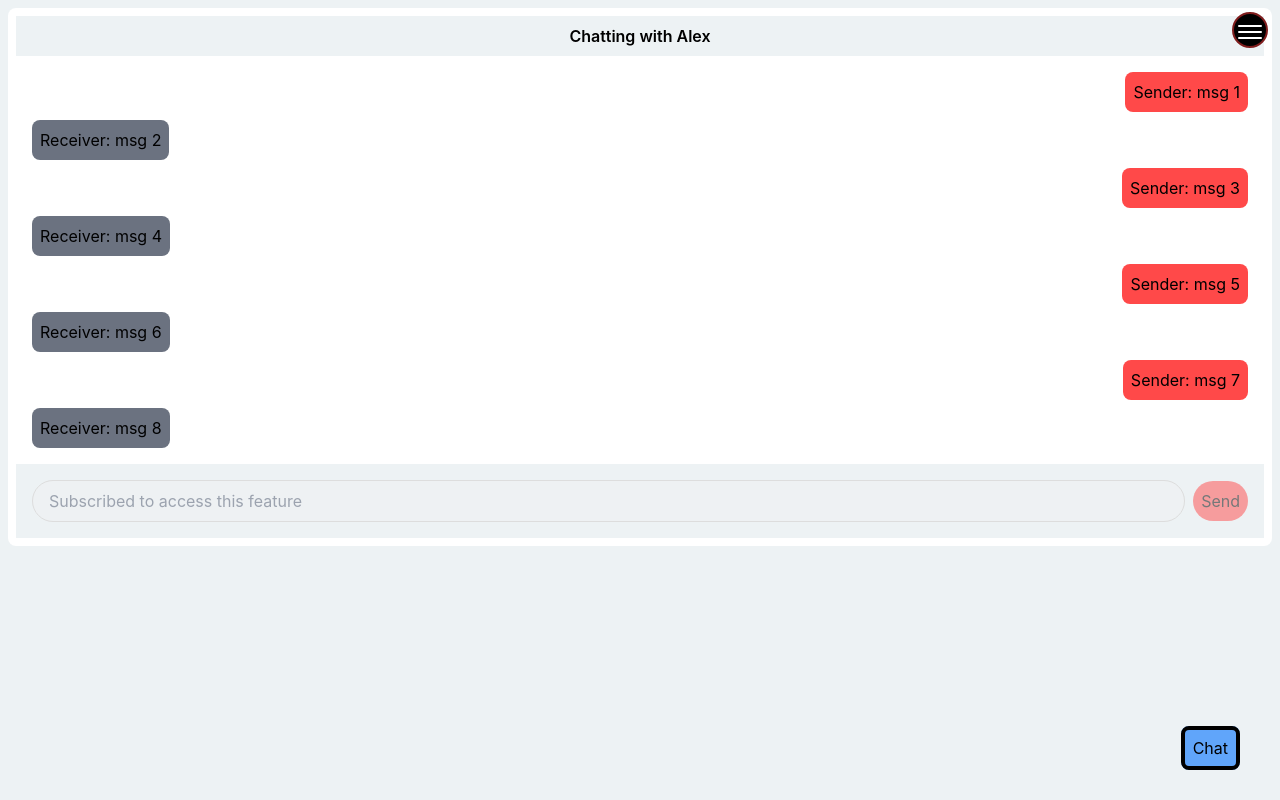
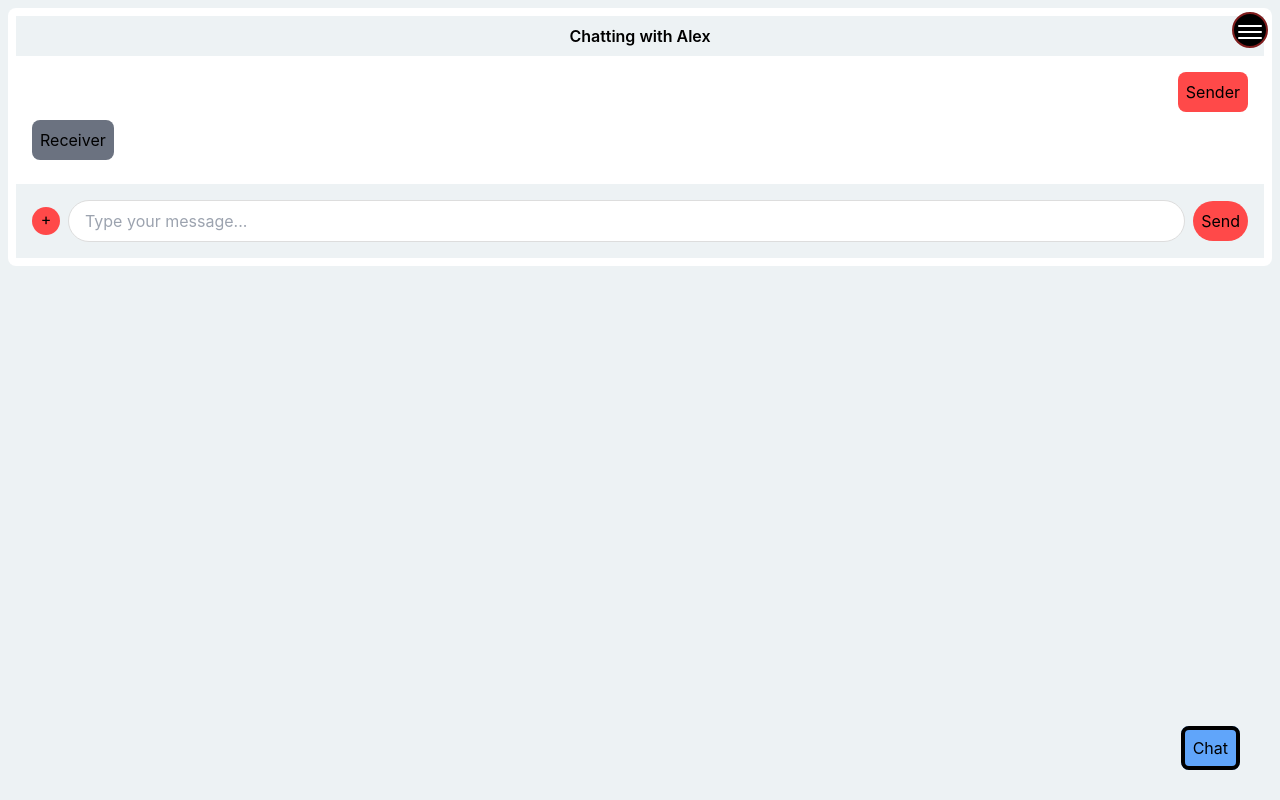
Before and after one commit to kyperbelt/adapted-strength, a React (Create React App) app in the folder frontend/adapted_strength-app/: page /chat in a window 1280 px wide. Built offline with nearby package versions, Linux system fonts and the light colour scheme.

Commit message:
[ADAPTEDS-67 Frontend Chat Video integration (#67)
* Added button to allow for file uploads

* Added functionality for sending dynamic text

* Chat demo

* Finished video functionality

```diff
--- a/frontend/adapted_strength-app/src/pages/Chat.jsx
+++ b/frontend/adapted_strength-app/src/pages/Chat.jsx
@@ -1,3 +1,6 @@
+import {useState} from "react";
+import ReactPlayer from "react-player";
+
 function RightMessage({...props})
 {
     return (
@@ -20,74 +23,75 @@ function LeftMessage({...props})
     )
 }
 
-function Subscribed()
+function IsSubscribed(subscription)
 {
-    return (
-        <>
-            <input type="text" placeholder="Type your message..." className="flex-1 border rounded-full px-4 py-2 focus:outline-none"/>
-            <button className="rounded-full bg-custom-red block p-2 ml-2 hover:bg-custom-dark-red">Send</button>
-        </>
-    );
+    return subscription > 0;
 }
 
-function NotSubscribed()
+export default function Chat()
 {
-    return (
-        <>
-            <input type="text" placeholder="Subscribed to access this feature" className="flex-1 border rounded-full px-4 py-2 focus:outline-none" disabled/>
-            <button className="rounded-full bg-custom-red block p-2 ml-2 cursor-not-allowed opacity-50" disabled>Send</button>
-        </>
-    );
-}
+    const [msg, setMsg] = useState("");
+    const [list, setList] = useState([]);
+    const [videoFilePath, setVideoFilePath] = useState("");
+    let subscription = IsSubscribed(1);
 
-function ChatBox({...props})
-{
-    const isSubscribed = props.isSubscribed;
+    const change = event => {
+        setMsg(event.target.value)
+    }
 
-    if(isSubscribed)
-    {
-        return <Subscribed/>;
+    const addToList = () => {
+        let tempList = list;
+
+        if(videoFilePath != "")
+        {
+            tempList.push(<ReactPlayer url={videoFilePath} controls={true} width="100%" height="100%"/>)
+        }
+
+        if(msg != "")
+        {
+            tempList.push(msg);
+        }
+
+        setList(tempList);
+        setMsg("");
+        setVideoFilePath("");
     }
-    return <NotSubscribed/>;
-}
 
-export default function Chat() {
+    const handleVideoUpload = event => {
+        setVideoFilePath(URL.createObjectURL(event.target.files[0]))
+    }
+
     return (
         <div className="bg-white m-2 rounded-lg p-2">
             <div className="font-semibold bg-custom-gray p-2">
                 Chatting with Alex
             </div>
             <div className="flex-1 overflow-y-auto p-4">
-                <div className="flex flex-col space-y-2">
+                <div className="flex flex-col space-y-2" id="a">
                     <RightMessage>
-                        Sender: msg 1
+                        Sender
                     </RightMessage>
                     <LeftMessage>
-                        Receiver: msg 2
+                        Receiver
                     </LeftMessage>
-                    <RightMessage>
-                        Sender: msg 3
-                    </RightMessage>
-                    <LeftMessage>
-                        Receiver: msg 4
-                    </LeftMessage>
-                    <RightMessage>
-                        Sender: msg 5
-                    </RightMessage>
-                    <LeftMessage>
-                        Receiver: msg 6
-                    </LeftMessage>
-                    <RightMessage>
-                        Sender: msg 7
-                    </RightMessage>
-                    <LeftMessage>
-                        Receiver: msg 8
-                    </LeftMessage>
+                    <ul>{list.length > 0 && list.map((item) => <RightMessage>{item}</RightMessage>)}</ul>
                 </div>
             </div>
             <div className="bg-custom-gray p-4 flex items-center">
-                <ChatBox isSubscribed={false}/>
+                {
+                    (subscription)
+                        ? <><input type="file" id="file-input" className="hidden" onChange={handleVideoUpload}/>
+                            <label htmlFor="file-input" className="w-7 h-7 rounded-full bg-custom-red flex justify-center mr-2">+</label>
+                            <input type="text" placeholder="Type your message..." className="flex-1 border rounded-full px-4 py-2 focus:outline-none" onChange={change} value={msg}/>
+                            <button className="rounded-full bg-custom-red block p-2 ml-2 hover:bg-custom-dark-red" onClick={addToList}>Send</button></>
+                        : <><input type="file" id="file-input" className="hidden" onChange={handleVideoUpload} disabled/>
+                            <label htmlFor="file-input" className="w-7 h-7 rounded-full bg-custom-red flex justify-center mr-2 opacity-50 cursor-not-allowed">+</label>
+                            <input type="text" placeholder="Subscribed to access this feature" className="flex-1 border rounded-full px-4 py-2 focus:outline-none" onChange={change} value={msg} disabled/>
+                            <button className="rounded-full bg-custom-red block p-2 ml-2 cursor-not-allowed opacity-50 " onClick={addToList} disabled>Send</button></>
+                }
             </div>
         </div>
     );
 }
+
+//
```
